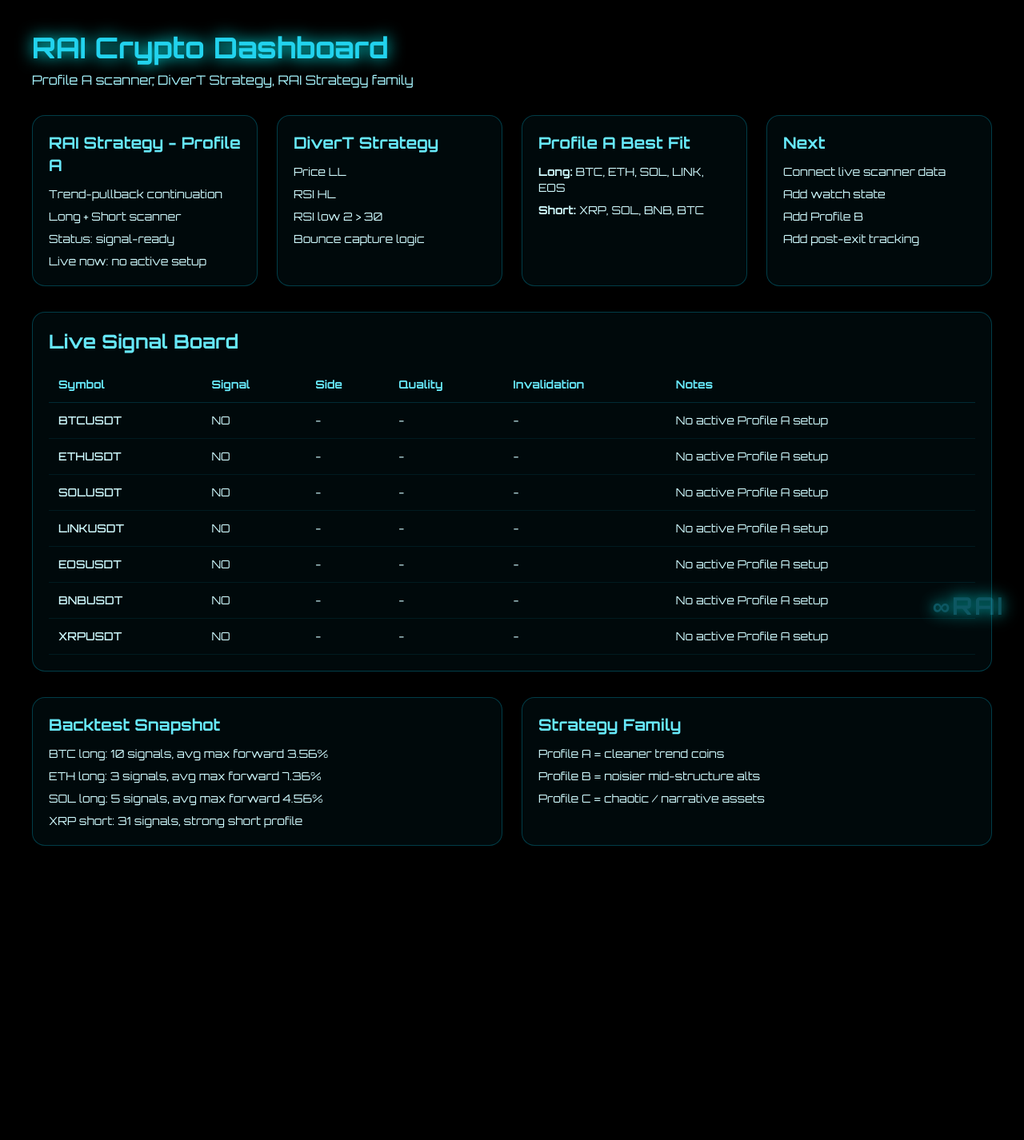
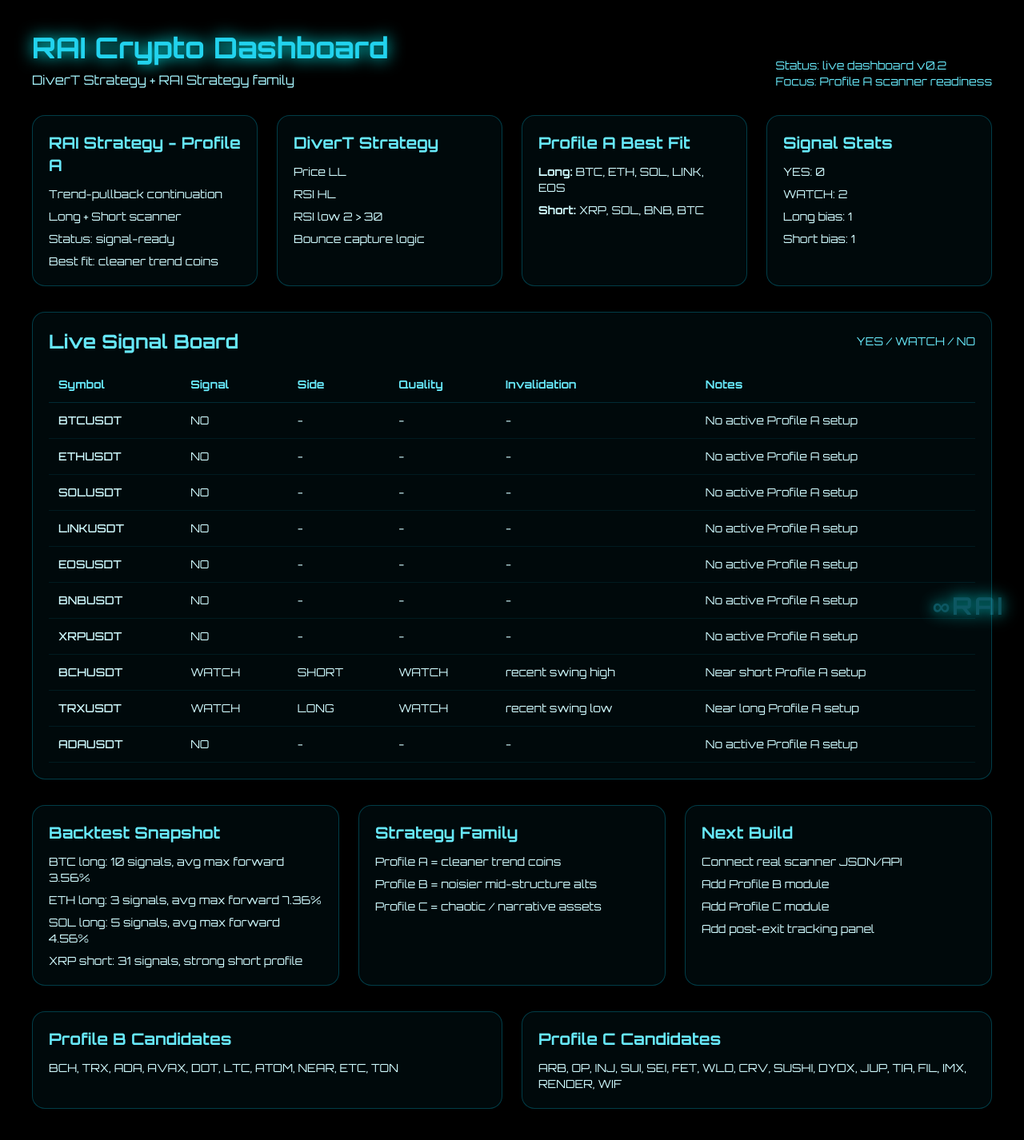
Before and after one commit to RazVany1/raiai.systems, a Next.js app: page /crypto in a window 1280 px wide. Shown: the whole page at 80% size. Before the commit the page ends 1098 px from the top, so only its background shows below. Built offline with nearby package versions, Linux system fonts and the light colour scheme.

Commit message:
Improve crypto dashboard

```diff
--- a/app/crypto/page.tsx
+++ b/app/crypto/page.tsx
@@ -1,4 +1,6 @@
 "use client";
+
+import { useMemo } from "react";
 
 const signalRows = [
   { symbol: "BTCUSDT", signal: "NO", side: "-", quality: "-", invalidation: "-", notes: "No active Profile A setup" },
@@ -8,6 +10,9 @@ const signalRows = [
   { symbol: "EOSUSDT", signal: "NO", side: "-", quality: "-", invalidation: "-", notes: "No active Profile A setup" },
   { symbol: "BNBUSDT", signal: "NO", side: "-", quality: "-", invalidation: "-", notes: "No active Profile A setup" },
   { symbol: "XRPUSDT", signal: "NO", side: "-", quality: "-", invalidation: "-", notes: "No active Profile A setup" },
+  { symbol: "BCHUSDT", signal: "WATCH", side: "SHORT", quality: "WATCH", invalidation: "recent swing high", notes: "Near short Profile A setup" },
+  { symbol: "TRXUSDT", signal: "WATCH", side: "LONG", quality: "WATCH", invalidation: "recent swing low", notes: "Near long Profile A setup" },
+  { symbol: "ADAUSDT", signal: "NO", side: "-", quality: "-", invalidation: "-", notes: "No active Profile A setup" },
 ];
 
 const profileA = {
@@ -15,16 +20,35 @@ const profileA = {
   short: ["XRP", "SOL", "BNB", "BTC"],
 };
 
+const profileB = ["BCH", "TRX", "ADA", "AVAX", "DOT", "LTC", "ATOM", "NEAR", "ETC", "TON"];
+const profileC = ["ARB", "OP", "INJ", "SUI", "SEI", "FET", "WLD", "CRV", "SUSHI", "DYDX", "JUP", "TIA", "FIL", "IMX", "RENDER", "WIF"];
+
 export default function CryptoDashboardPage() {
+  const stats = useMemo(() => {
+    const yesSignals = signalRows.filter((row) => row.signal === "YES").length;
+    const watchSignals = signalRows.filter((row) => row.signal === "WATCH").length;
+    const longBias = signalRows.filter((row) => row.side === "LONG").length;
+    const shortBias = signalRows.filter((row) => row.side === "SHORT").length;
+    return { yesSignals, watchSignals, longBias, shortBias };
+  }, []);
+
   return (
     <main className="min-h-screen px-6 py-10 md:px-10">
       <div className="mx-auto max-w-7xl">
-        <h1 className="mb-2 text-4xl font-bold text-cyan-400 drop-shadow-[0_0_10px_#00FFFF]">
-          RAI Crypto Dashboard
-        </h1>
-        <p className="mb-8 text-cyan-200">
-          Profile A scanner, DiverT Strategy, RAI Strategy family
-        </p>
+        <div className="mb-8 flex flex-col gap-3 md:flex-row md:items-end md:justify-between">
+          <div>
+            <h1 className="mb-2 text-4xl font-bold text-cyan-400 drop-shadow-[0_0_10px_#00FFFF]">
+              RAI Crypto Dashboard
+            </h1>
+            <p className="text-cyan-200">
+              DiverT Strategy + RAI Strategy family
+            </p>
+          </div>
+          <div className="text-sm text-cyan-300">
+            <p>Status: live dashboard v0.2</p>
+            <p>Focus: Profile A scanner readiness</p>
+          </div>
+        </div>
 
         <div className="grid gap-6 md:grid-cols-2 xl:grid-cols-4">
           <section className="rounded-2xl border border-cyan-500/30 bg-cyan-500/5 p-5">
@@ -33,7 +57,7 @@ export default function CryptoDashboardPage() {
               <li>Trend-pullback continuation</li>
               <li>Long + Short scanner</li>
               <li>Status: signal-ready</li>
-              <li>Live now: no active setup</li>
+              <li>Best fit: cleaner trend coins</li>
             </ul>
           </section>
 
@@ -49,25 +73,28 @@ export default function CryptoDashboardPage() {
 
           <section className="rounded-2xl border border-cyan-500/30 bg-cyan-500/5 p-5">
             <h2 className="mb-3 text-xl font-semibold text-cyan-300">Profile A Best Fit</h2>
-            <div className="text-sm text-cyan-100">
-              <p className="mb-2"><strong>Long:</strong> {profileA.long.join(", ")}</p>
+            <div className="space-y-2 text-sm text-cyan-100">
+              <p><strong>Long:</strong> {profileA.long.join(", ")}</p>
               <p><strong>Short:</strong> {profileA.short.join(", ")}</p>
             </div>
           </section>
 
           <section className="rounded-2xl border border-cyan-500/30 bg-cyan-500/5 p-5">
-            <h2 className="mb-3 text-xl font-semibold text-cyan-300">Next</h2>
+            <h2 className="mb-3 text-xl font-semibold text-cyan-300">Signal Stats</h2>
             <ul className="space-y-2 text-sm text-cyan-100">
-              <li>Connect live scanner data</li>
-              <li>Add watch state</li>
-              <li>Add Profile B</li>
-              <li>Add post-exit tracking</li>
+              <li>YES: {stats.yesSignals}</li>
+              <li>WATCH: {stats.watchSignals}</li>
+              <li>Long bias: {stats.longBias}</li>
+              <li>Short bias: {stats.shortBias}</li>
             </ul>
           </section>
         </div>
 
         <section className="mt-8 rounded-2xl border border-cyan-500/30 bg-cyan-500/5 p-5">
-          <h2 className="mb-4 text-2xl font-semibold text-cyan-300">Live Signal Board</h2>
+          <div className="mb-4 flex items-center justify-between">
+            <h2 className="text-2xl font-semibold text-cyan-300">Live Signal Board</h2>
+            <span className="text-sm text-cyan-300">YES / WATCH / NO</span>
+          </div>
           <div className="overflow-x-auto">
             <table className="min-w-full border-collapse text-left text-sm">
               <thead>
@@ -96,7 +123,7 @@ export default function CryptoDashboardPage() {
           </div>
         </section>
 
-        <section className="mt-8 grid gap-6 md:grid-cols-2">
+        <section className="mt-8 grid gap-6 md:grid-cols-2 xl:grid-cols-3">
           <div className="rounded-2xl border border-cyan-500/30 bg-cyan-500/5 p-5">
             <h2 className="mb-3 text-xl font-semibold text-cyan-300">Backtest Snapshot</h2>
             <ul className="space-y-2 text-sm text-cyan-100">
@@ -115,6 +142,28 @@ export default function CryptoDashboardPage() {
               <li>Profile C = chaotic / narrative assets</li>
             </ul>
           </div>
+
+          <div className="rounded-2xl border border-cyan-500/30 bg-cyan-500/5 p-5">
+            <h2 className="mb-3 text-xl font-semibold text-cyan-300">Next Build</h2>
+            <ul className="space-y-2 text-sm text-cyan-100">
+              <li>Connect real scanner JSON/API</li>
+              <li>Add Profile B module</li>
+              <li>Add Profile C module</li>
+              <li>Add post-exit tracking panel</li>
+            </ul>
+          </div>
+        </section>
+
+        <section className="mt-8 grid gap-6 md:grid-cols-2">
+          <div className="rounded-2xl border border-cyan-500/30 bg-cyan-500/5 p-5">
+            <h2 className="mb-3 text-xl font-semibold text-cyan-300">Profile B Candidates</h2>
+            <p className="text-sm text-cyan-100">{profileB.join(", ")}</p>
+          </div>
+
+          <div className="rounded-2xl border border-cyan-500/30 bg-cyan-500/5 p-5">
+            <h2 className="mb-3 text-xl font-semibold text-cyan-300">Profile C Candidates</h2>
+            <p className="text-sm text-cyan-100">{profileC.join(", ")}</p>
+          </div>
         </section>
       </div>
     </main>
```
